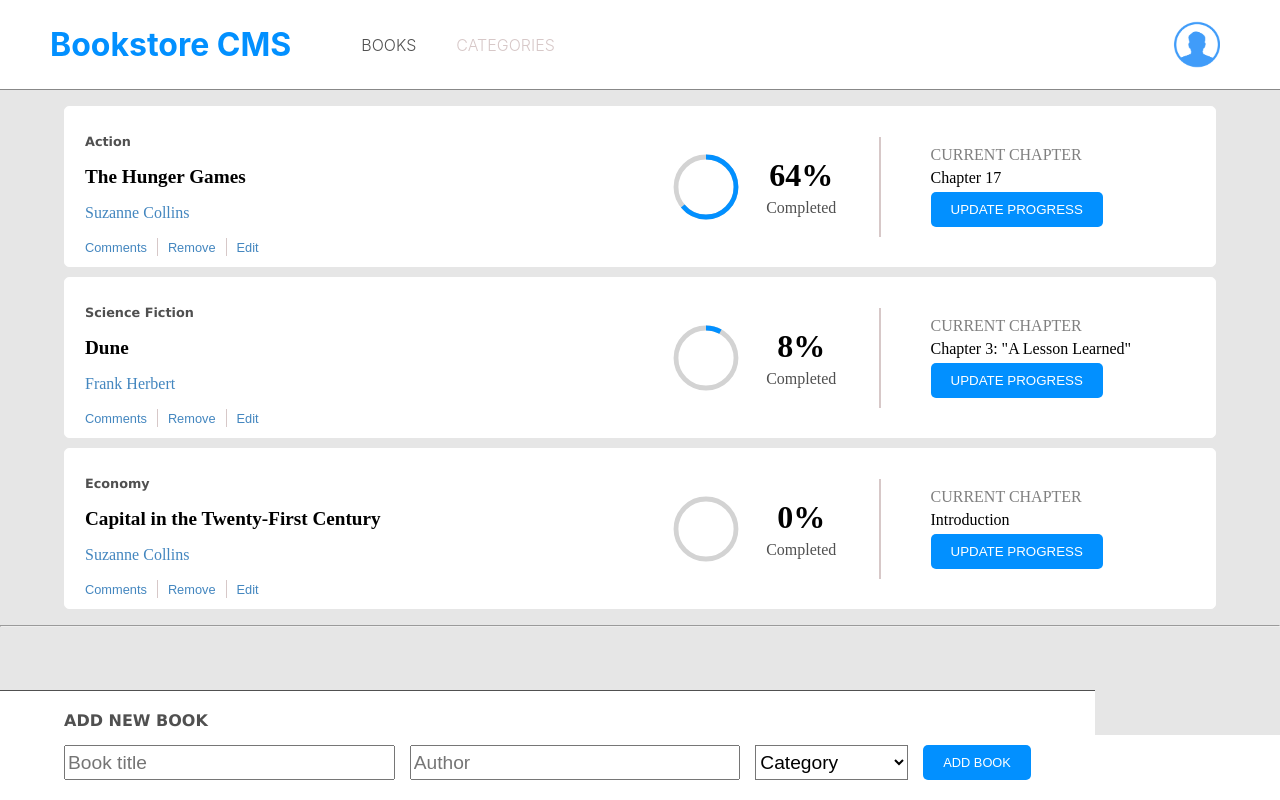
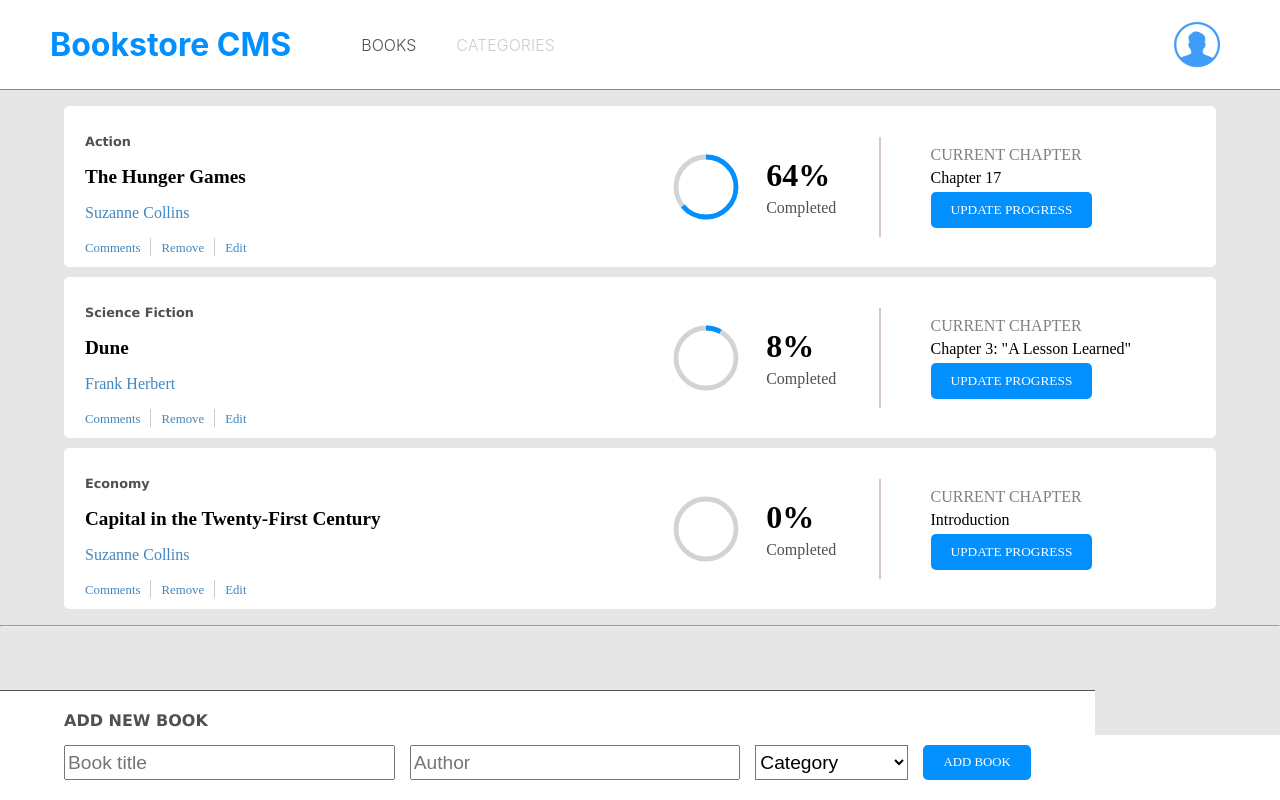
Before and after one commit to eduardosancho/bookstore, a React (Create React App) app: page / in a window 1280 px wide. Built offline with nearby package versions, Linux system fonts and the light colour scheme; no server answers.

Commit message:
add 'times new roman' font to all buttons

```diff
--- a/src/App.css
+++ b/src/App.css
@@ -34,14 +34,20 @@ nav ul li > * {
 nav ul {
   display: flex;
   list-style: none;
-}
-
-ul {
   padding-inline-start: 0;
 }
 
 .active {
   color: var(--dark-gray);
+}
+
+.books-container {
+  padding-inline-start: 0;
+  font-family: 'Times New Roman', Times, serif;
+}
+
+button {
+  font-family: 'Times New Roman', Times, serif;
 }
 
 .categories-temp {
@@ -56,7 +62,6 @@ ul {
 .categories-title {
   margin: 0;
   color: var(--dark-gray);
-
 }
 
 @media (max-width: 635px) {
--- a/src/components/BookItem.module.css
+++ b/src/components/BookItem.module.css
@@ -11,7 +11,6 @@
   justify-content: space-between;
   border-radius: 5px;
   margin: 10px 5%;
-  font-family: 'Times New Roman', Times, serif;
   padding: 10px 20px;
   background-color: white;
   border: solid white 1px;
@@ -83,6 +82,7 @@
 .percentage {
   color: var(--dark-gray);
   font-size: 1rem;
+  text-align: left;
 }
 
 .percentage h5 {
--- a/src/components/Library.js
+++ b/src/components/Library.js
@@ -6,7 +6,7 @@ function Library(props) {
   const { bookList } = props;
 
   return (
-    <ul>
+    <ul className="books-container">
       {bookList.length ? (
         bookList.map((book) => (
           <BookItem
```
